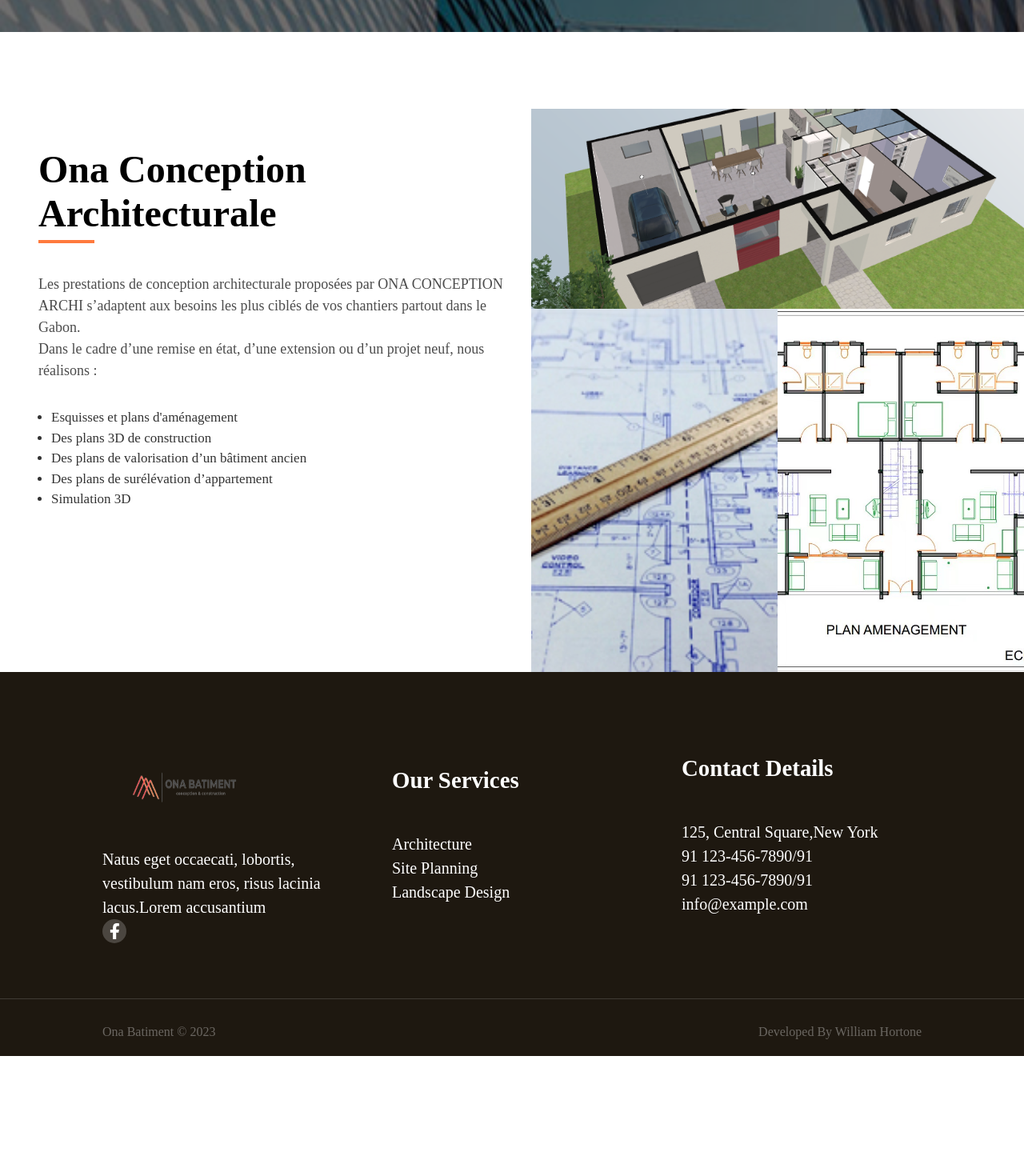
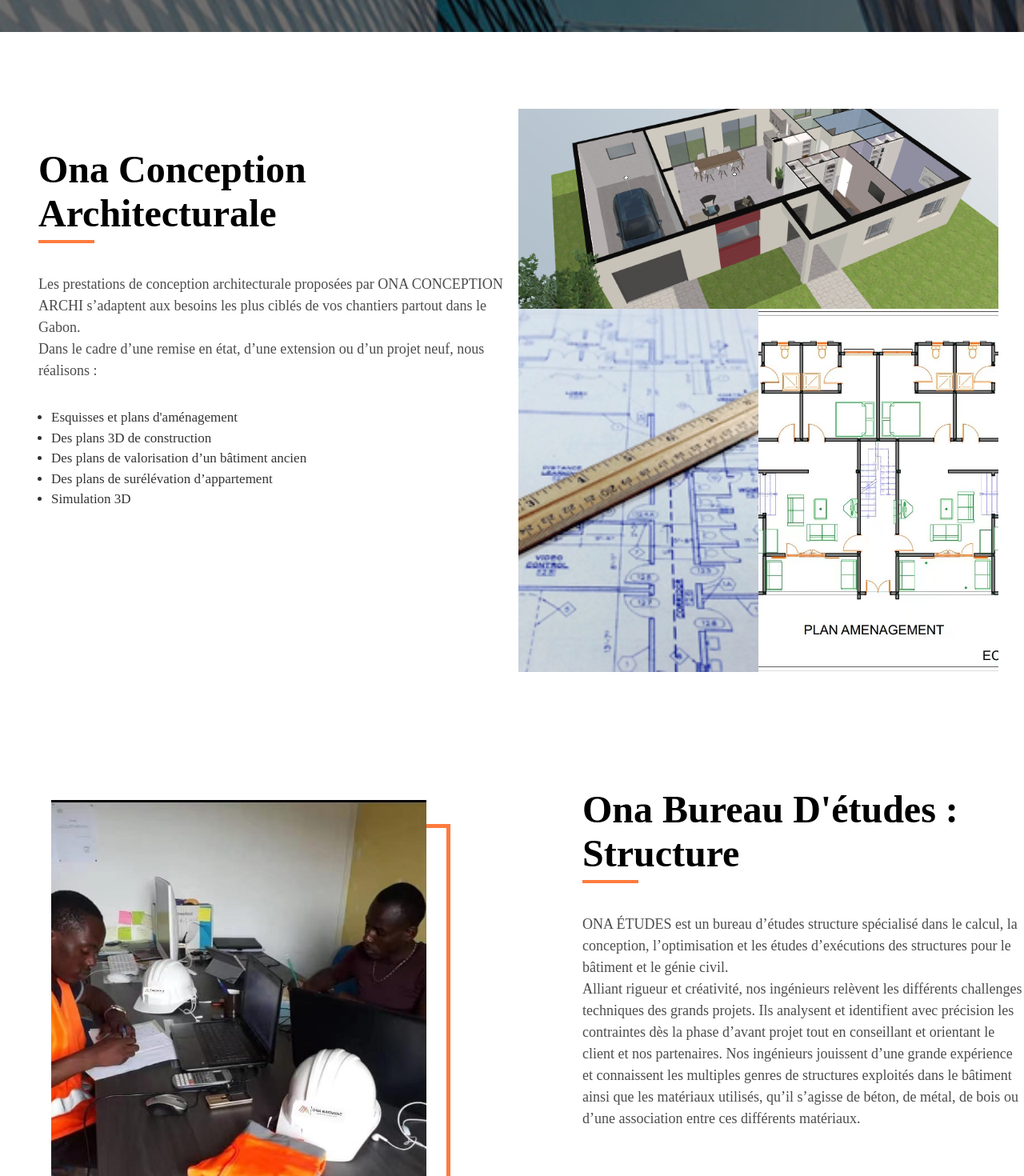
Before and after one commit to William-Hortone/ona-btm, a React (Create React App) app: page /services in a window 1280 px wide. Shown: the part 440-1910 px from the top of the page at 80% size. Before the commit the page ends 1760 px from the top, so only its background shows below. Built offline with nearby package versions, Linux system fonts and the light colour scheme; a web font is replaced by a local one.

Commit message:
updated the first service section

```diff
--- a/src/Pages/Services/Services.jsx
+++ b/src/Pages/Services/Services.jsx
@@ -8,6 +8,7 @@
   return (
     <div className="app__service">
       <HeadImage img={images.building4} title="Services" />
+      <ServiceOCA />
       <ServiceOBE />
     </div>
   );
--- a/src/containers/ServiceOBE/ServiceOBE.jsx
+++ b/src/containers/ServiceOBE/ServiceOBE.jsx
@@ -8,26 +8,23 @@
   return (
     <div className="app__serviceOBE">
       <div className="app__serviceOBE-left-box">
-        <HeadText title="Ona conception architecturale" />
-        <p>
-          Les prestations de conception architecturale proposées par ONA
-          CONCEPTION ARCHI s’adaptent aux besoins les plus ciblés de vos
-          chantiers partout dans le Gabon. <br />
-          Dans le cadre d’une remise en état, d’une extension ou d’un projet
-          neuf, nous réalisons :
-        </p>
-        <ul>
-          <li>Esquisses et plans d'aménagement</li>
-          <li>Des plans 3D de construction</li>
-          <li>Des plans de valorisation d’un bâtiment ancien</li>
-          <li>Des plans de surélévation d’appartement</li>
-          <li>Simulation 3D</li>
-        </ul>
+        <CardImage img={images.team} />
       </div>
       <div className="app__serviceOBE-right-box">
-        <div className="serviceOBE-left-box_item s-item1"></div>
-        <div className="serviceOBE-left-box_item s-item2"></div>
-        <div className="serviceOBE-left-box_item s-item3"></div>
+        <HeadText title="Ona bureau d'études : structure" />
+        <p>
+          ONA ÉTUDES est un bureau d’études structure spécialisé dans le calcul,
+          la conception, l’optimisation et les études d’exécutions des
+          structures pour le bâtiment et le génie civil. <br />
+          Alliant rigueur et créativité, nos ingénieurs relèvent les différents
+          challenges techniques des grands projets. Ils analysent et identifient
+          avec précision les contraintes dès la phase d’avant projet tout en
+          conseillant et orientant le client et nos partenaires. Nos ingénieurs
+          jouissent d’une grande expérience et connaissent les multiples genres
+          de structures exploités dans le bâtiment ainsi que les matériaux
+          utilisés, qu’il s’agisse de béton, de métal, de bois ou d’une
+          association entre ces différents matériaux.
+        </p>
       </div>
     </div>
   );
--- a/src/containers/ServiceOBE/serviceOBE.css
+++ b/src/containers/ServiceOBE/serviceOBE.css
@@ -7,68 +7,37 @@
 }
 .app__serviceOBE-left-box{
     flex: 1;
+    padding: 4rem;
+}
+
+
+
+.app__serviceOBE-right-box{
+    flex: 1;
     display: flex;
     flex-direction: column;
     padding: 3rem 0rem 0 3rem;
 }
-.app__serviceOBE-left-box p{
+.app__serviceOBE-right-box p{
     font-size: 18px;
     line-height: 1.5;
     margin-bottom:2rem ;
     color: #000;
     opacity: .7;
 }
-.app__serviceOBE-left-box ul{
-    padding-left: 1rem ;
-}
-.app__serviceOBE-left-box ul li{
-    font-size: 17px;
-    line-height: 1.5;
-    color: #000;
-    opacity: .8;
-}
-.app__serviceOBE-right-box{
-    flex: 1;
-    display: grid;
-    grid-template-columns: 1fr 1fr ;
-    grid-template-rows: minmax(200px, 250px);
-}
-.s-item1{
-    background-image: url('../../assets/maison-l-plan.png');
-    background-position: center center;
-    background-size: cover;
-    grid-column: 1 / 3;
-    grid-row: 1 /1 ;
-}
-.s-item2{
-    background-image: url('../../assets/1plan.jpg');
-    background-position: center center;
-    background-size: cover;
-}
-.s-item3{
-    background-image: url('../../assets/4plan.jpg');
-    background-position: center center;
-    background-size: cover;
-    grid-column: 1 / 2;
-    grid-row: 2 / 2;
-}
+
+
 
 @media screen and (max-width:1000px){
     .app__serviceOBE{
         display: flex;
-        flex-direction: column;
-        gap: 3rem;
+        flex-direction: column-reverse;
         height: auto;
         padding-top: 2rem;
     }
-    .app__serviceOBE-left-box{
+    .app__serviceOBE-right-box{
         padding: 3rem 1rem 0 1rem;
     }
-    .app__serviceOBE-right-box{
-        display: flex;
-        flex-direction: column;
-    }
-    .serviceOBE-left-box_item{
-        height: 400px;
-    }
+
+
 }
--- a/src/containers/ServiceOCA/ServiceOCA.jsx
+++ b/src/containers/ServiceOCA/ServiceOCA.jsx
@@ -1,7 +1,35 @@
 import React from "react";
 import "./serviceOCA.css";
+import { CardImage, HeadText } from "../../components";
+import images from "../../constants/images";
+
 const ServiceOCA = () => {
-  return <div>ServiceOCA</div>;
+  return (
+    <div className="app__serviceOCA">
+      <div className="app__serviceOCA-left-box">
+        <HeadText title="Ona conception architecturale" />
+        <p>
+          Les prestations de conception architecturale proposées par ONA
+          CONCEPTION ARCHI s’adaptent aux besoins les plus ciblés de vos
+          chantiers partout dans le Gabon. <br />
+          Dans le cadre d’une remise en état, d’une extension ou d’un projet
+          neuf, nous réalisons :
+        </p>
+        <ul>
+          <li>Esquisses et plans d'aménagement</li>
+          <li>Des plans 3D de construction</li>
+          <li>Des plans de valorisation d’un bâtiment ancien</li>
+          <li>Des plans de surélévation d’appartement</li>
+          <li>Simulation 3D</li>
+        </ul>
+      </div>
+      <div className="app__serviceOCA-right-box">
+        <div className="serviceOCA-left-box_item s-item1"></div>
+        <div className="serviceOCA-left-box_item s-item2"></div>
+        <div className="serviceOCA-left-box_item s-item3"></div>
+      </div>
+    </div>
+  );
 };
 
 export default ServiceOCA;
--- a/src/containers/ServiceOCA/serviceOCA.css
+++ b/src/containers/ServiceOCA/serviceOCA.css
@@ -0,0 +1,76 @@
+.app__serviceOCA{
+    width: 100%;
+    height: 100vh;
+    display: flex;
+    background-color: #Fff;
+    padding-top: 6rem;
+}
+.app__serviceOCA-left-box{
+    flex: 1;
+    display: flex;
+    flex-direction: column;
+    padding: 3rem 0rem 0 3rem;
+}
+.app__serviceOCA-left-box p{
+    font-size: 18px;
+    line-height: 1.5;
+    margin-bottom:2rem ;
+    color: #000;
+    opacity: .7;
+}
+.app__serviceOCA-left-box ul{
+    padding-left: 1rem ;
+}
+.app__serviceOCA-left-box ul li{
+    font-size: 17px;
+    line-height: 1.5;
+    color: #000;
+    opacity: .8;
+}
+.app__serviceOCA-right-box{
+    flex: 1;
+    display: grid;
+    grid-template-columns: 1fr 1fr ;
+    grid-template-rows: minmax(200px, 250px);
+    padding-right: 2rem;
+}
+.s-item1{
+    background-image: url('../../assets/maison-l-plan.png');
+    background-position: center center;
+    background-size: cover;
+    grid-column: 1 / 3;
+    grid-row: 1 /1 ;
+}
+.s-item2{
+    background-image: url('../../assets/1plan.jpg');
+    background-position: center center;
+    background-size: cover;
+}
+.s-item3{
+    background-image: url('../../assets/4plan.jpg');
+    background-position: center center;
+    background-size: cover;
+    grid-column: 1 / 2;
+    grid-row: 2 / 2;
+}
+
+@media screen and (max-width:1000px){
+    .app__serviceOCA{
+        display: flex;
+        flex-direction: column;
+        gap: 3rem;
+        height: auto;
+        padding-top: 2rem;
+    }
+    .app__serviceOCA-left-box{
+        padding: 3rem 1rem 0 1rem;
+    }
+    .app__serviceOCA-right-box{
+        display: flex;
+        flex-direction: column;
+        padding-left: 1rem;
+    }
+    .serviceOCA-left-box_item{
+        height: 400px;
+    }
+}
```
